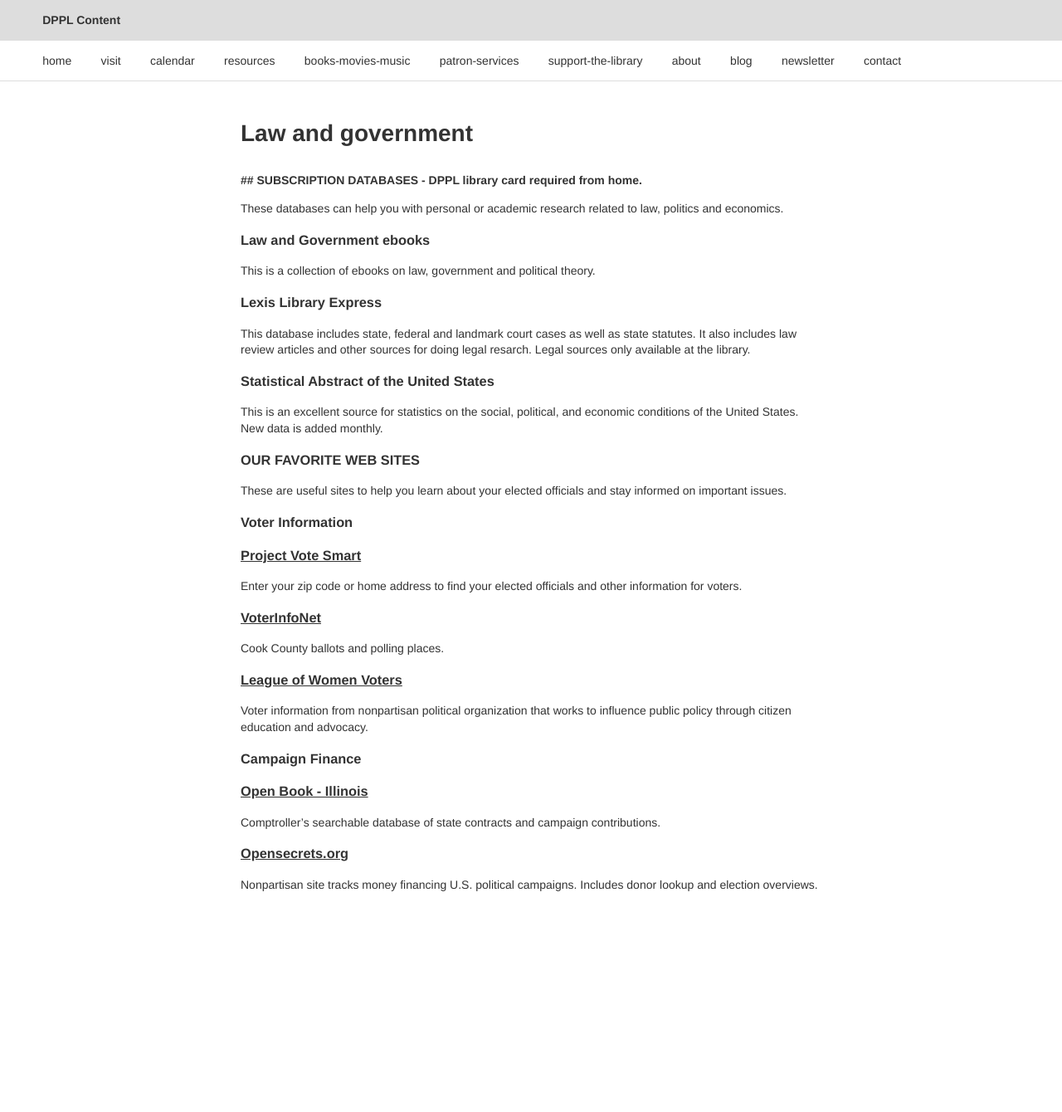
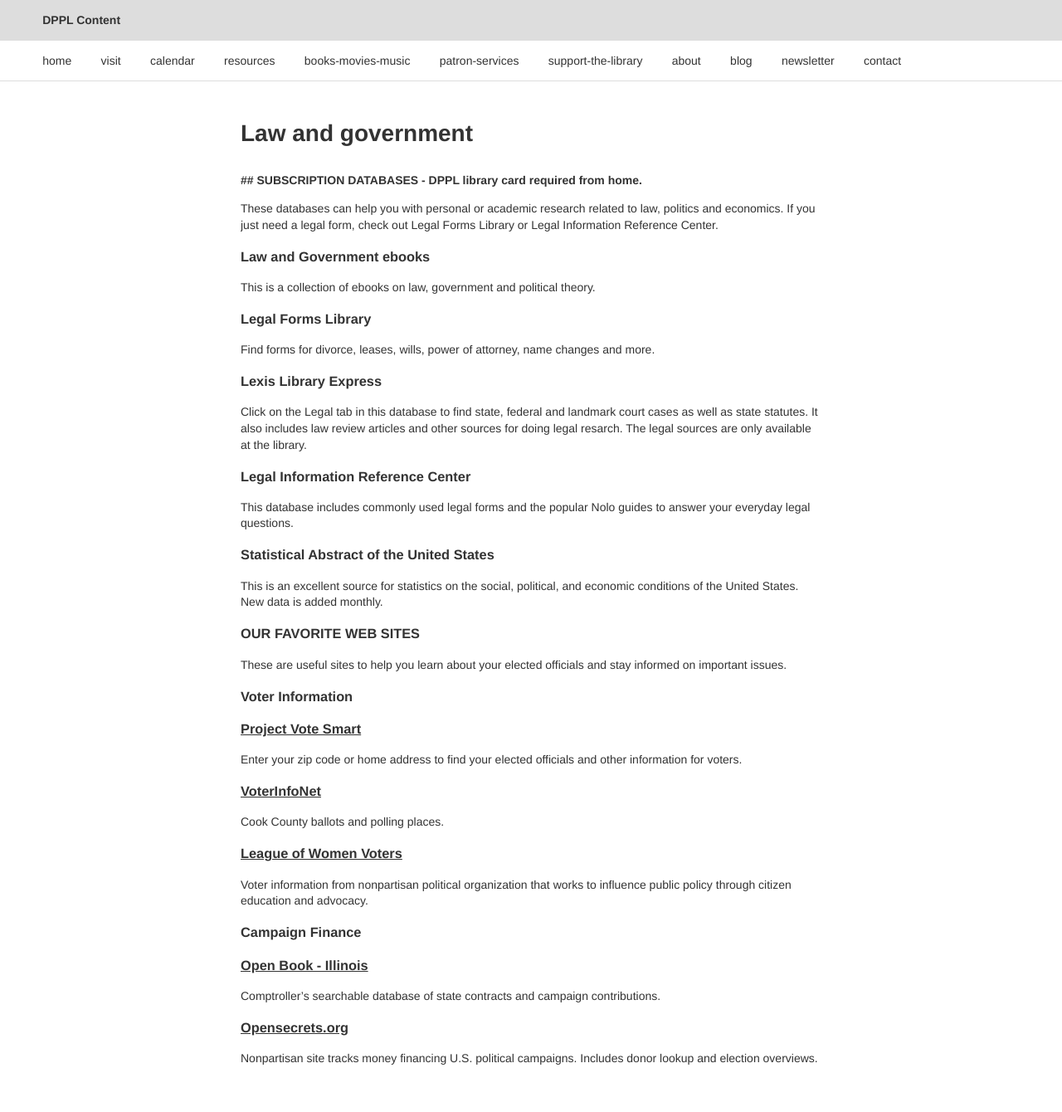
Before and after one commit to dpplweb/dppl-content, a Jekyll site: the page built from _posts/christina/0410-01-01-law-and-government.md, in a window 1280 px wide. Shown: the whole page at 83% size. Built offline with Jekyll 4.4.1, drawn with Linux system fonts in a browser that asks for light colours; Markdown is read by kramdown in place of the engine named in the settings; before the commit the page ends 1130 px from its top, so only the background shows below that.

Commit message:
Updated 0410-01-01-law-and-government.md

```diff
--- a/_posts/christina/0410-01-01-law-and-government.md
+++ b/_posts/christina/0410-01-01-law-and-government.md
@@ -15,15 +15,23 @@ published: true
 
 **##  SUBSCRIPTION DATABASES - DPPL library card required from home.**
 
-These databases can help you with personal or academic research related to law, politics and economics.
+These databases can help you with personal or academic research related to law, politics and economics. If you just need a legal form, check out Legal Forms Library or Legal Information Reference Center.
 
 ### Law and Government ebooks
 
 This is a collection of ebooks on law, government and political theory.
 
+### Legal Forms Library
+
+Find forms for divorce, leases, wills, power of attorney, name changes and more.
+
 ### Lexis Library Express
 
-This database includes state, federal and landmark court cases as well as state statutes. It also includes law review articles and other sources for doing legal resarch. Legal sources only available at the library.
+Click on the Legal tab in this database to find state, federal and landmark court cases as well as state statutes. It also includes law review articles and other sources for doing legal resarch. The legal sources are only available at the library.
+
+### Legal Information Reference Center
+
+This database includes commonly used legal forms and the popular Nolo guides to answer your everyday legal questions.
 
 ### Statistical Abstract of the United States
 
```
